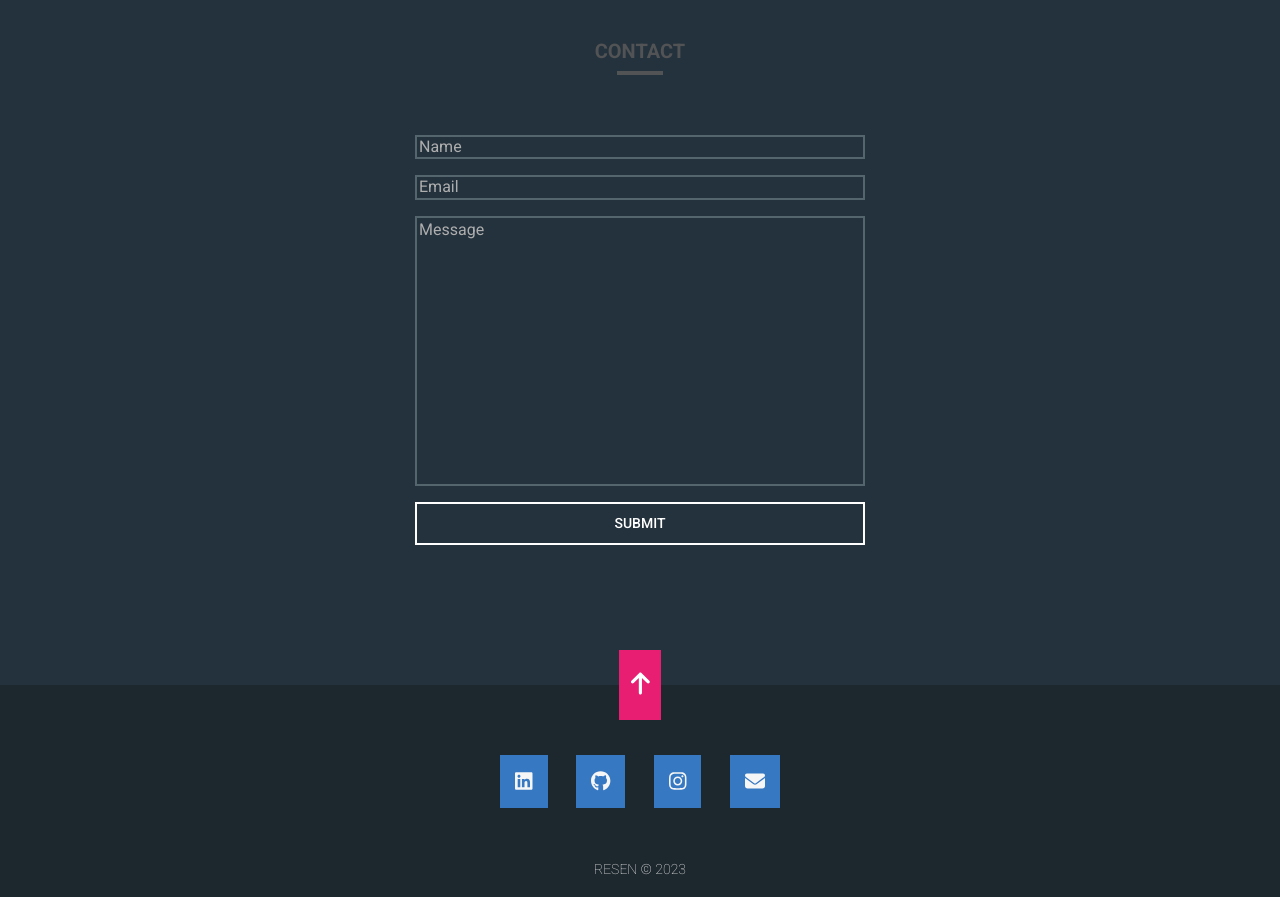
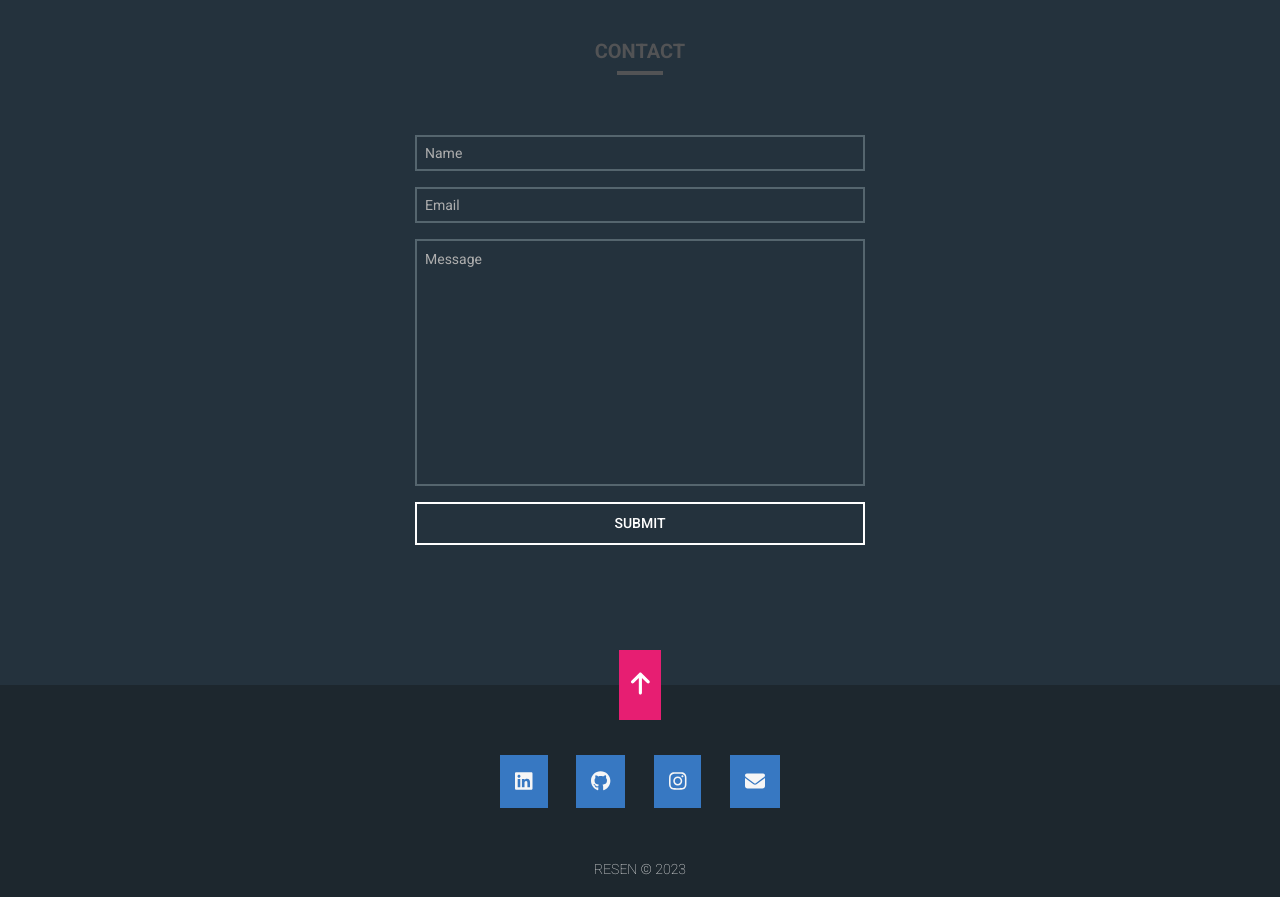
Before and after one commit to resenzhu/reactjs, a React (Create React App) app: page / in a window 1280 px wide. Shown: the part 1560-2457 px from the top of the page. Built offline with nearby package versions, Linux system fonts and the light colour scheme; no server answers.

Commit message:
change font size, input padding, scrollbar width

```diff
--- a/src/components/main/form/form.module.scss
+++ b/src/components/main/form/form.module.scss
@@ -2,18 +2,21 @@
 {
   display: flex;
   flex-direction: column;
+  font-size: 0.875rem;
 }
 
 .error
 {
   background-color: #CB4242;
   color: #FFFFFF;
+  padding: 0.5rem;
 }
 
 .success
 {
   background-color: #408140;
   color: #FFFFFF;
+  padding: 0.5rem;
 }
 
 .input,
@@ -23,6 +26,7 @@
   border: #E3E3E3 0.063rem solid;
   caret-color: #333333;
   color: #333333;
+  padding: 0.5rem;
 
   &:focus
   {
@@ -42,7 +46,7 @@
 
   &::-webkit-scrollbar
   {
-    width: 0.75rem
+    width: 0.5rem
   }
 
   &::-webkit-scrollbar-track
```
